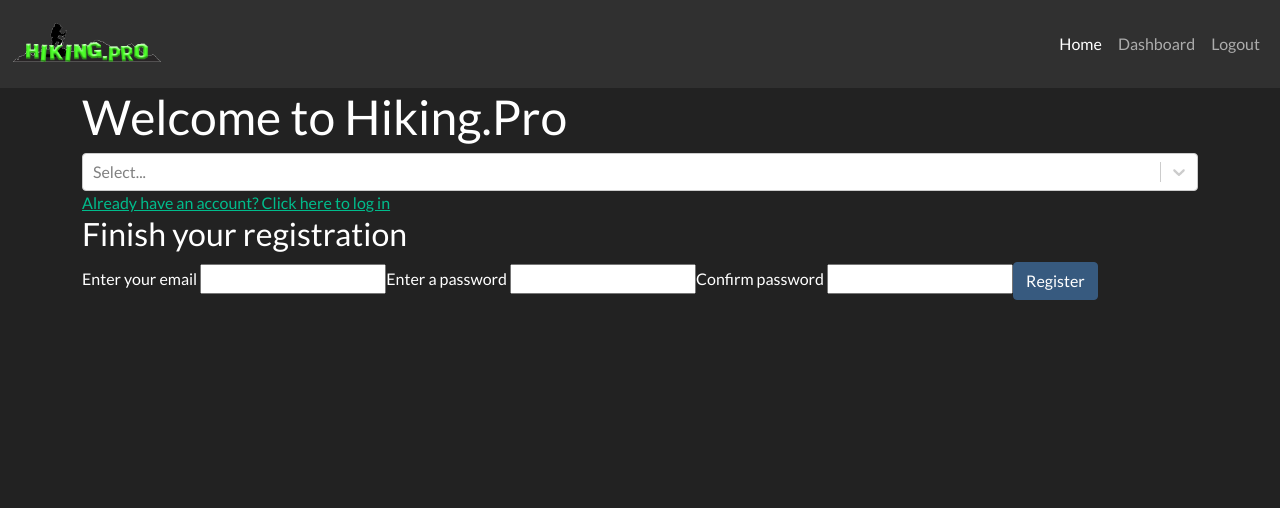
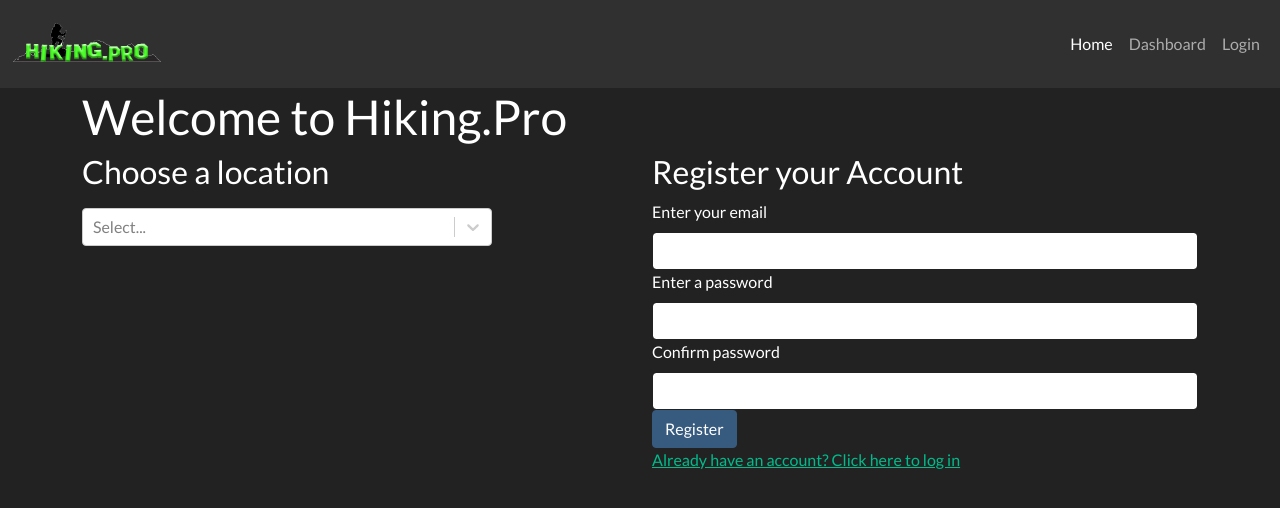
Before and after one commit to amcourson/Hiking.Pro, a React (Create React App) app in the folder client/: page / in a window 1280 px wide. Shown: the top 508 px of the page. Built offline with nearby package versions, Linux system fonts and the light colour scheme; no server answers; what google-maps-react would draw is missing.

Commit message:
made some layout tweaks and fixed data persisting across the application

```diff
--- a/client/src/App.js
+++ b/client/src/App.js
@@ -13,12 +13,12 @@
   const [loginState, setLoginCred] = useState({
     _id: "",
     authToken: "",
-    loggedIn: false
+    loggedIn: localStorage.getItem("loggedIn")
 
   });
   // const [state, dispatch] = useStoreContext();
   useEffect(() => {
-  }, [loginState.loggedIn]);
+  }, [loginState.authToken]);
 
 
   // <NavBar />
--- a/client/src/components/List/index.js
+++ b/client/src/components/List/index.js
@@ -6,7 +6,7 @@
 function List({ children }) {
   return (
     <div id="wrapper">
-      <div class="scrollbar" id="style-15">
+      <div className="scrollbar" id="style-15">
         <div className="force-overflow" style={{ maxHeight: "40vh" }}>
           <ul className="list-group">{children}</ul>
         </div>
--- a/client/src/components/LocationList/index.js
+++ b/client/src/components/LocationList/index.js
@@ -4,7 +4,7 @@
 import { GET_LOCATIONS, LOADING } from "../../utils/actions";
 import API from "../../utils/API";
 import { ListItem, List } from "../List";
-import LazyLoad from 'react-lazy-load';
+// import LazyLoad from 'react-lazy-load';
 
 function LocationList() {
   const [state, dispatch] = useStoreContext();
@@ -29,19 +29,21 @@
 
   return (
     <div>
+      {state.locations.length ? (
+        <div>
           <h4 className="mb-2 mt-0 text-center">Explore New Trails in {state.searchLocation.city}</h4>
-      {state.locations.length ? (
           <List>
             {state.locations.map(location => (
-            <LazyLoad offsetVertical={300}>
+              // <LazyLoad offsetVertical={300}>
               <ListItem key={location._id}>
                 <Link to={"/locations/" + location._id}>
                   {location.area}: <strong>{location.name}</strong>
                 </Link>
               </ListItem>
-            </LazyLoad>
+              // </LazyLoad>
             ))}
           </List>
+        </div>
       ) : (
         <h3>There are no locations to display!</h3>
       )}
--- a/client/src/components/UserInfo/index.js
+++ b/client/src/components/UserInfo/index.js
@@ -12,7 +12,7 @@
   const getUser = () => {
     // dispatch({ type: LOADING });
     console.log("login cred on dashboard: ", state.loginCred)
-    API.getUser(localStorage.getItem("userId"))
+    API.getUser(state.loginCred._id)
       .then(results => {
         dispatch({
           type: CURRENT_USER,
--- a/client/src/components/nav/index.js
+++ b/client/src/components/nav/index.js
@@ -12,9 +12,9 @@
 
 
     const getUser = () => {
-        dispatch({ type: LOADING });
-        console.log(state.currentUser.loggedIn)
-        API.getUser(state.currentUser._id)
+        // dispatch({ type: LOADING });
+        console.log(state.loginCred.loggedIn)
+        API.getUser(state.loginCred._id)
             .then(results => {
                 dispatch({
                     type: CURRENT_USER,
@@ -32,7 +32,7 @@
     return (
         <nav className="navbar navbar-expand-lg navbar-dark bg-dark">
             <div className="container-fluid">
-                <a className="navbar-brand" href="#"><img className="logo" src={logo} /></a>
+                <Link className="navbar-brand" to="/"><img className="logo" src={logo} /></Link>
                 <button className="navbar-toggler" type="button" data-bs-toggle="collapse" data-bs-target="#navbarColor02" aria-controls="navbarColor02" aria-expanded="false" aria-label="Toggle navigation">
                     <span className="navbar-toggler-icon"></span>
                 </button>
@@ -48,13 +48,13 @@
                         <li className="nav-item">
                         <Link className="nav-link" to="/dashboard">Dashboard</Link>
                         </li>
-                        {state.currentUser.loggedIn ? (
+                        {state.loginCred.loggedIn ? (
                             <li className="nav-item">
-                                <a className="nav-link" href="/logout" onClick={props.logout}>Login</a>
+                                <a className="nav-link" href="#" onClick={props.logout}>Logout</a>
                             </li>
                         ) : (
                             <li className="nav-item">
-                                <a className="nav-link" href="/login">Logout</a>
+                                <a className="nav-link" href="/login">Login</a>
                             </li>
                         )}
 
--- a/client/src/pages/Home/Home.css
+++ b/client/src/pages/Home/Home.css
@@ -1,5 +1,5 @@
 .city-input {
     width: 75%;
     height: 2rem;
-    padding: 2rem;
+    color: black;
 }
--- a/client/src/pages/Home/index.js
+++ b/client/src/pages/Home/index.js
@@ -69,25 +69,35 @@
                 <header>
                     <h1>Welcome to Hiking.Pro</h1>
                 </header>
-                <main>
-                    <div className='text-center'>
+            </Row>
+            <Row className='justify-content-center'>
+                <Col className="col-6 justify-content-center">
+
+                    <h3><label htmlFor='city-input' className="form-label">Choose a location</label></h3>
+                    <div className='city-input'>
                         <Select
                             onChange={(selected) => setCitySelectId(selected.value)}
                             options={cities.slice(0, 10)}
                         />
                     </div>
-                    <Link to='/login'>Already have an account? Click here to log in</Link>
+
                     <div className='dropdown'></div>
-                    <div>
-                        <form>
-                            <h3>Finish your registration</h3>
-                            <label htmlFor='email-input'>Enter your email</label> <input id='email-input' name='email-input' type='email'></input>
-                            <label htmlFor='password-input'>Enter a password</label> <input id='password-input' name='password-input' type='password'></input>
-                            <label htmlFor='password-input-confirm'>Confirm password</label> <input id='password-input-confirm'></input>
-                            <Button onClick={register} variant='primary'>Register</Button>
-                        </form>
-                    </div>
-                </main>
+
+                </Col>
+                <Col className="col-6">
+                    <main>
+                        <div>
+                            <form className="form-group mx-auto">
+                                <h3>Register your Account</h3>
+                                <label htmlFor='email-input' className="form-label">Enter your email</label> <input className="form-control mx-auto" id='email-input' name='email-input' type='email'></input>
+                                <label htmlFor='password-input' className="form-label">Enter a password</label> <input className="form-control mx-auto" id='password-input' name='password-input' type='password'></input>
+                                <label htmlFor='password-input-confirm' className="form-label">Confirm password</label> <input className="form-control mx-auto" id='password-input-confirm' name='password-input-confirm' type='password'></input>
+                                <Button onClick={register} variant='primary'>Register</Button>
+                            </form>
+                        </div>
+                        <Link to='/login'>Already have an account? Click here to log in</Link>
+                    </main>
+                </Col>
             </Row>
         </Container>
     )
--- a/client/src/pages/LocationDetail/index.js
+++ b/client/src/pages/LocationDetail/index.js
@@ -111,7 +111,7 @@
 
                             <button
                                 className="btn btn-success mt-3 mb-5"
-                                disabled={state.loading}
+                                // disabled={state.loading}
                                 type="submit"
                                 onClick={handleSubmit}
                             >
--- a/client/src/utils/GlobalState.js
+++ b/client/src/utils/GlobalState.js
@@ -74,9 +74,9 @@
     const [state, dispatch] = useReducer(reducer, {
         locations: [],
         searchLocation: {
-            region: "TX",
-            city: "Austin",
-            difficulty: "Intermediate"
+            region: null,
+            city: null,
+            difficulty: null
         },
         currentLocation: {
             _id: 0,
@@ -94,12 +94,12 @@
         loginCred: {
             _id: localStorage.getItem("userId"),
             authToken: "",
-            loggedIn: false
+            loggedIn: localStorage.getItem("loggedIn")
         },
         currentUser: {
             _id: "",
             email: "",
-            location: "",
+            location: {},
             completedHikes: [],
             points: 0,
 
```
Also changed, not shown: client/src/pages/Home/us_cities.json. Lines whose indentation alone changed are shown as unchanged.
